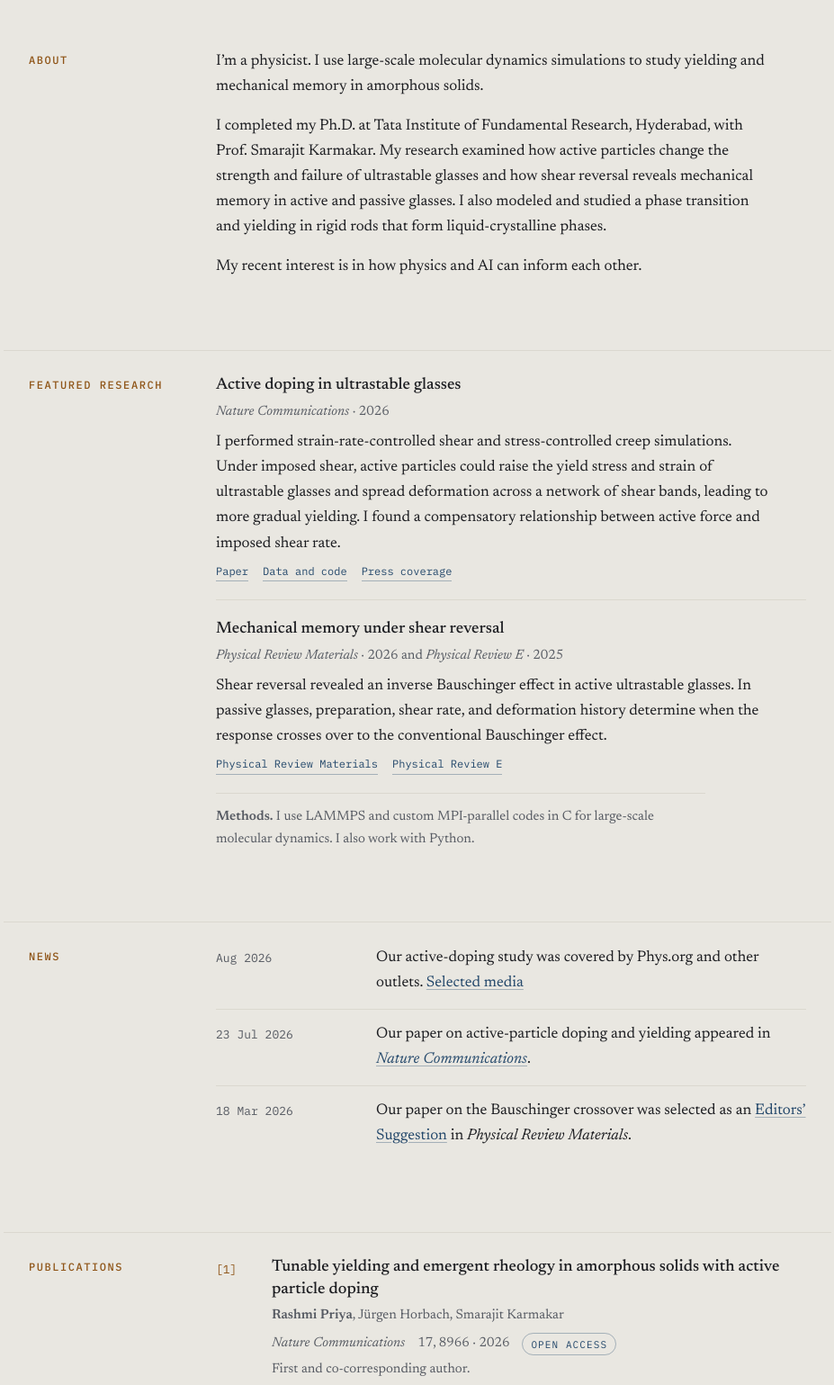
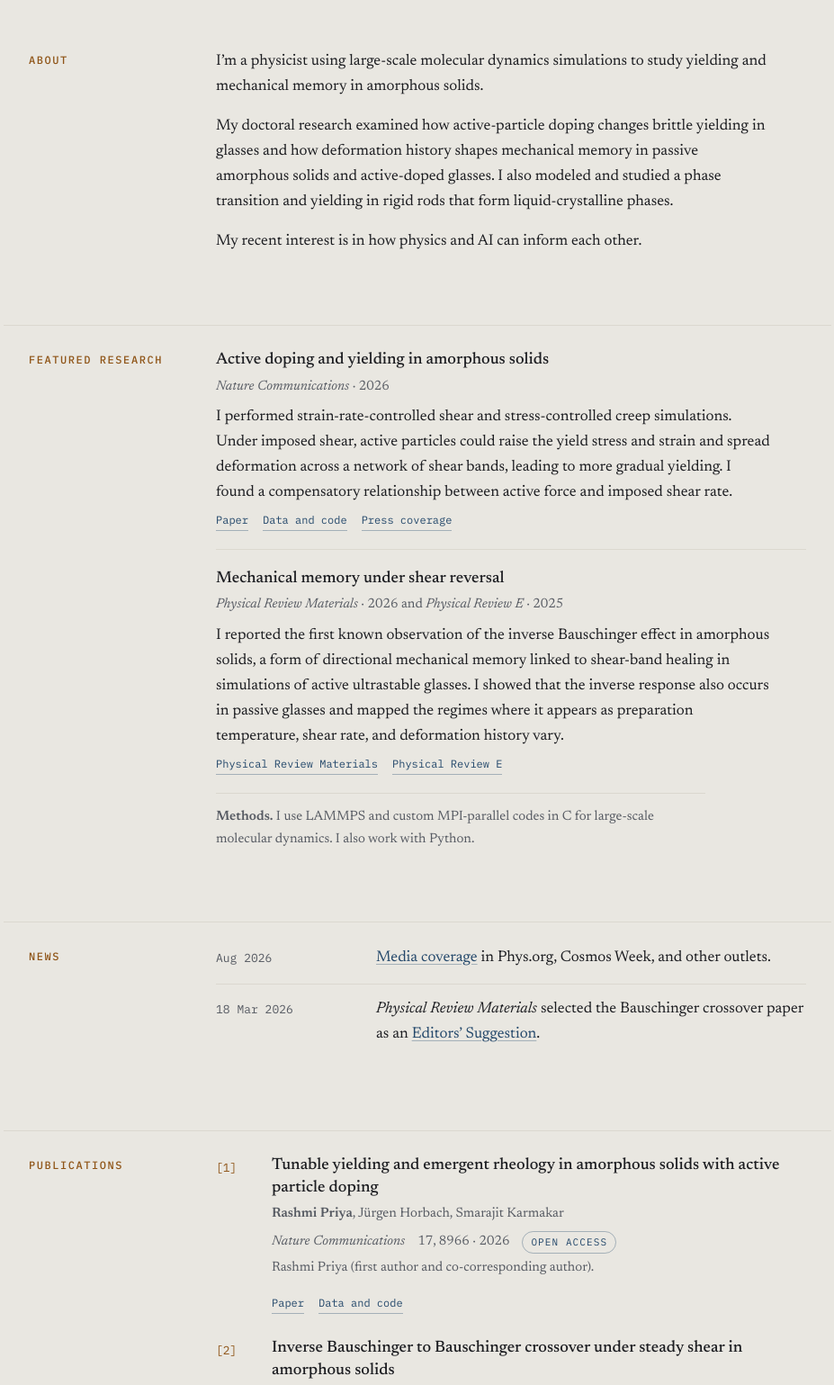
Before and after one commit to rashmipriya-rp/rashmipriya-rp.github.io, a plain HTML site: page index.html in a window 1280 px wide. Shown: the part 380-1919 px from the top of the page at 90% size, without its empty margins (176-1103 px from the left). Drawn offline with Linux system fonts and the light colour scheme.

Commit message:
Add files via upload

```diff
--- a/index.html
+++ b/index.html
@@ -572,12 +572,11 @@ a:focus-visible {
     <div class="wrap">
       <h2 class="rail">About</h2>
       <div class="content">
-        <p class="lede">I’m a physicist. I use large-scale molecular dynamics simulations to study yielding and mechanical memory in amorphous solids.</p>
-        <p>I completed my Ph.D. at Tata Institute of Fundamental Research, Hyderabad, with
-           Prof. Smarajit Karmakar. My research examined how active particles change the
-           strength and failure of ultrastable glasses and how shear reversal reveals
-           mechanical memory in active and passive glasses. I also modeled and studied
-           a phase transition and yielding in rigid rods that form liquid-crystalline phases.</p>
+        <p class="lede">I’m a physicist using large-scale molecular dynamics simulations to study yielding and mechanical memory in amorphous solids.</p>
+        <p>My doctoral research examined how active-particle doping changes brittle yielding
+           in glasses and how deformation history shapes mechanical memory in passive amorphous
+           solids and active-doped glasses. I also modeled and studied a phase transition and
+           yielding in rigid rods that form liquid-crystalline phases.</p>
         <p>My recent interest is in how physics and AI can inform each other.</p>
       </div>
     </div>
@@ -590,13 +589,13 @@ a:focus-visible {
       <div class="content">
         <div class="features">
           <article class="feature">
-            <h3 class="pub-title">Active doping in ultrastable glasses</h3>
+            <h3 class="pub-title">Active doping and yielding in amorphous solids</h3>
             <p class="feature-venue"><em>Nature Communications</em> · 2026</p>
             <p>I performed strain-rate-controlled shear and stress-controlled creep simulations.
-               Under imposed shear, active particles could raise the yield stress and strain of
-               ultrastable glasses and spread deformation across a network of shear bands,
-               leading to more gradual yielding. I found a compensatory relationship between
-               active force and imposed shear rate.</p>
+               Under imposed shear, active particles could raise the yield stress and strain
+               and spread deformation across a network of shear bands, leading to more gradual
+               yielding. I found a compensatory relationship between active force and imposed
+               shear rate.</p>
             <div class="pub-links">
               <a href="https://doi.org/10.1038/s41467-026-75709-y" target="_blank" rel="noopener">Paper</a>
               <a href="https://doi.org/10.6084/m9.figshare.32894057" target="_blank" rel="noopener">Data and code</a>
@@ -606,9 +605,11 @@ a:focus-visible {
           <article class="feature">
             <h3 class="pub-title">Mechanical memory under shear reversal</h3>
             <p class="feature-venue"><em>Physical Review Materials</em> · 2026 and <em>Physical Review E</em> · 2025</p>
-            <p>Shear reversal revealed an inverse Bauschinger effect in active ultrastable
-               glasses. In passive glasses, preparation, shear rate, and deformation history
-               determine when the response crosses over to the conventional Bauschinger effect.</p>
+            <p>I reported the first known observation of the inverse Bauschinger effect
+               in amorphous solids, a form of directional mechanical memory linked to shear-band
+               healing in simulations of active ultrastable glasses. I showed that the inverse
+               response also occurs in passive glasses and mapped the regimes where it appears
+               as preparation temperature, shear rate, and deformation history vary.</p>
             <div class="pub-links">
               <a href="https://doi.org/10.1103/stkn-vhrr" target="_blank" rel="noopener">Physical Review Materials</a>
               <a href="https://doi.org/10.1103/4ws8-1s7j" target="_blank" rel="noopener">Physical Review E</a>
@@ -629,19 +630,12 @@ a:focus-visible {
         <div class="rows">
           <div class="row">
             <time class="when" datetime="2026-08">Aug 2026</time>
-            <div class="what">Our active-doping study was covered by Phys.org and other outlets.
-              <a href="#press">Selected media</a></div>
-          </div>
-          <div class="row">
-            <time class="when" datetime="2026-07-23">23 Jul 2026</time>
-            <div class="what">Our paper on active-particle doping and yielding appeared in
-              <a href="https://doi.org/10.1038/s41467-026-75709-y" target="_blank" rel="noopener"><em>Nature Communications</em></a>.</div>
+            <div class="what"><a href="#press">Media coverage</a> in Phys.org, Cosmos Week, and other outlets.</div>
           </div>
           <div class="row">
             <time class="when" datetime="2026-03-18">18 Mar 2026</time>
-            <div class="what">Our paper on the Bauschinger crossover was selected as an
-              <a href="https://doi.org/10.1103/stkn-vhrr" target="_blank" rel="noopener">Editors’ Suggestion</a>
-              in <em>Physical Review Materials</em>.</div>
+            <div class="what"><em>Physical Review Materials</em> selected the Bauschinger crossover paper as an
+              <a href="https://doi.org/10.1103/stkn-vhrr" target="_blank" rel="noopener">Editors’ Suggestion</a>.</div>
           </div>
         </div>
       </div>
@@ -661,7 +655,7 @@ a:focus-visible {
               <p class="pub-title"><a href="https://doi.org/10.1038/s41467-026-75709-y" target="_blank" rel="noopener">Tunable yielding and emergent rheology in amorphous solids with active particle doping</a></p>
               <p class="pub-authors"><strong>Rashmi Priya</strong>, Jürgen Horbach, Smarajit Karmakar</p>
               <p class="pub-meta"><span class="venue">Nature Communications</span> 17, 8966 · 2026 <span class="badge">Open Access</span></p>
-              <p class="pub-note">First and co-corresponding author.</p>
+              <p class="pub-note">Rashmi Priya (first author and co-corresponding author).</p>
               <p class="pub-links"><a href="https://doi.org/10.1038/s41467-026-75709-y" target="_blank" rel="noopener">Paper</a><a href="https://doi.org/10.6084/m9.figshare.32894057" target="_blank" rel="noopener">Data and code</a></p>
             </div>
           </li>
@@ -672,7 +666,7 @@ a:focus-visible {
               <p class="pub-title"><a href="https://doi.org/10.1103/stkn-vhrr" target="_blank" rel="noopener">Inverse Bauschinger to Bauschinger crossover under steady shear in amorphous solids</a></p>
               <p class="pub-authors"><strong>Rashmi Priya</strong>, Smarajit Karmakar</p>
               <p class="pub-meta"><span class="venue">Physical Review Materials</span> 10, 035604 · 2026 <span class="badge">Editors’ Suggestion</span></p>
-              <p class="pub-note">Co-corresponding author.</p>
+              <p class="pub-note">Rashmi Priya (first author and co-corresponding author).</p>
               <p class="pub-links"><a href="https://doi.org/10.1103/stkn-vhrr" target="_blank" rel="noopener">Paper</a></p>
             </div>
           </li>
```
Also changed, not shown: 1 other file.
